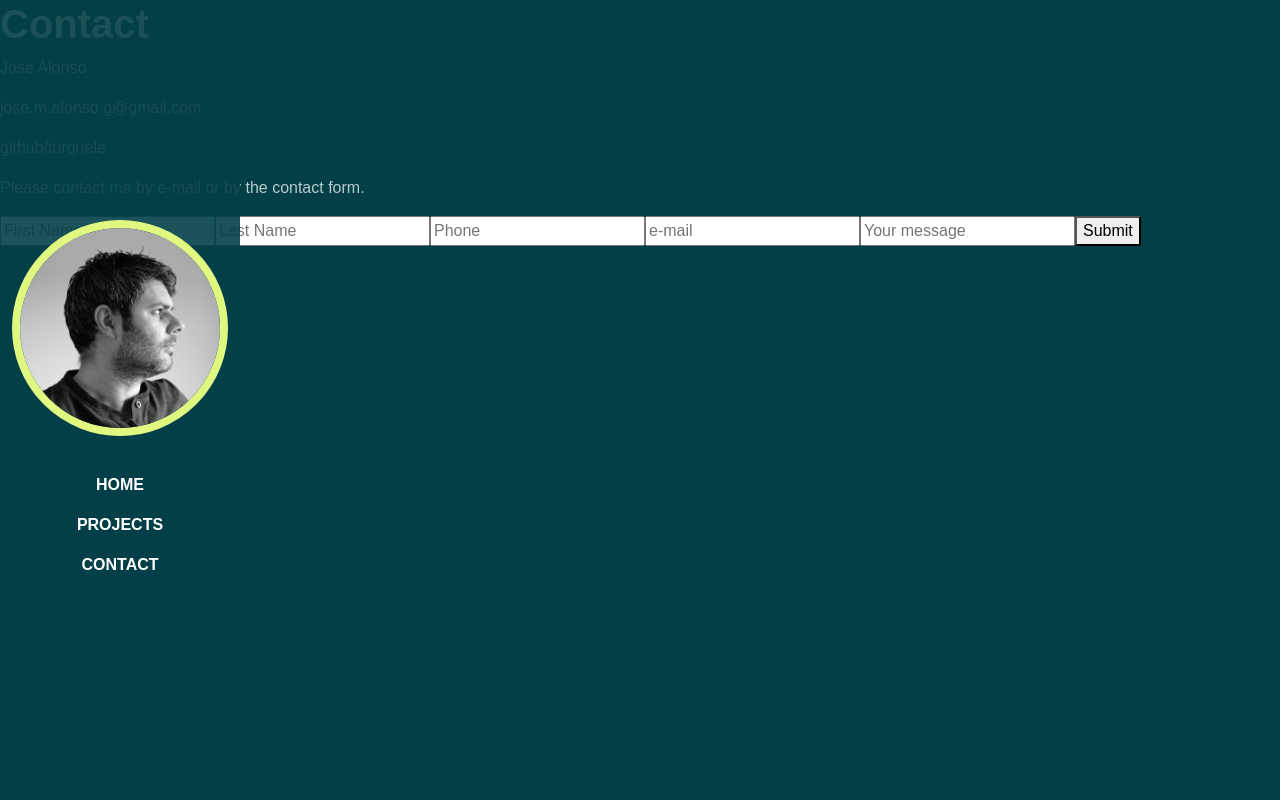
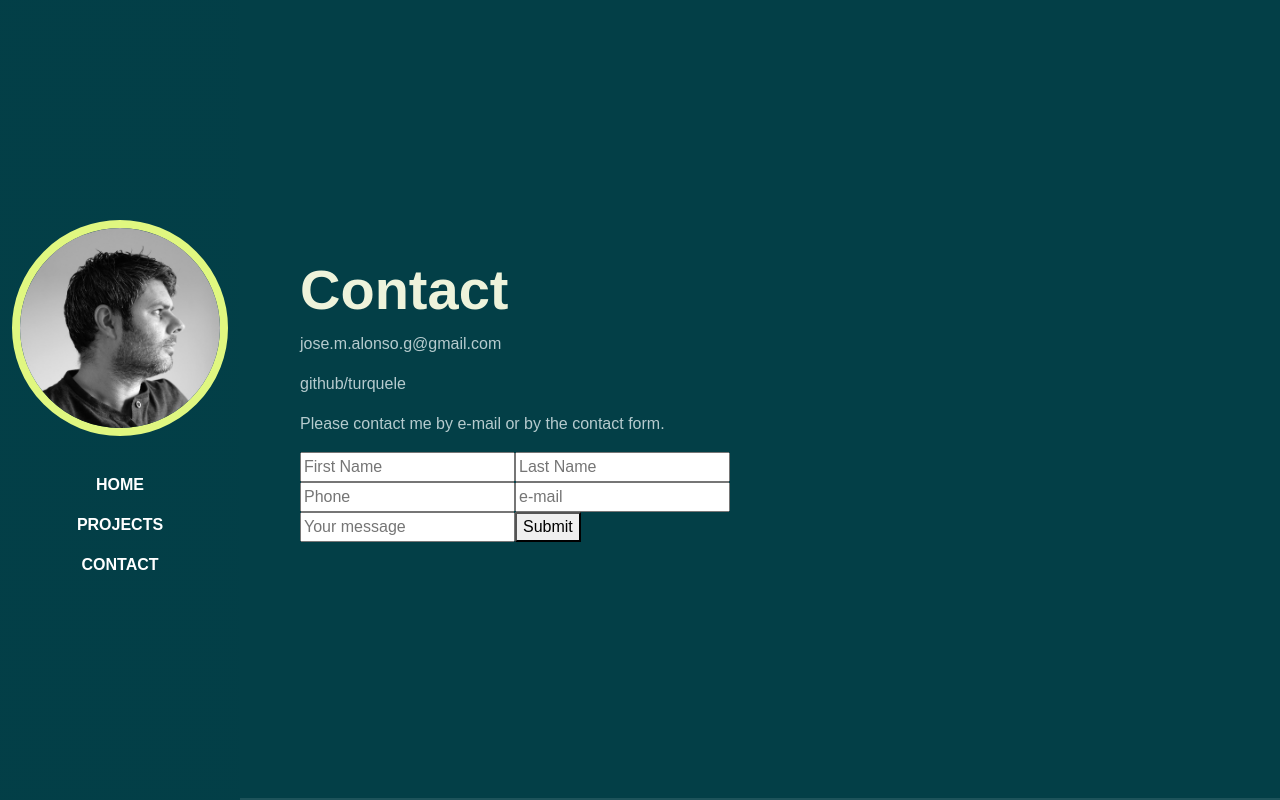
Before and after one commit to turquele/react-portfolio, a React (Create React App) app: page /contact in a window 1280 px wide. Built offline with nearby package versions, Linux system fonts and the light colour scheme; a web font is replaced by a local one.

Commit message:
contact and project pages rendered but not finished

```diff
--- a/src/pages/Contact.js
+++ b/src/pages/Contact.js
@@ -39,9 +39,13 @@ class Contact extends Component {
   render() {
     // Notice how each input has a `value`, `name`, and `onChange` prop
     return (
-      <div>
-        <h1>Contact</h1>
-        <p>Jose Alonso</p>
+      <div id="content-wrapper">
+        <section className="full-height px-lg-5">
+      <div className="container">
+        <div className="row">
+          <div className="col-lg-8">
+            <h1 className="display-4 fw-bold">Contact</h1>
+
         <p><a href="mailto:jose.m.alonso.g@gmail.com" target="_blank">jose.m.alonso.g@gmail.com</a></p>
         <p><a href="www.github.com/tutquele">github/turquele</a></p>
         <p>Please contact me by e-mail or by the contact form.</p>
@@ -83,6 +87,10 @@ class Contact extends Component {
           />
           <button onClick={this.handleFormSubmit}>Submit</button>
         </form>
+        </div>
+        </div>
+      </div>
+    </section>
       </div>
     );
   }
--- a/src/pages/ProjectGallery.js
+++ b/src/pages/ProjectGallery.js
@@ -2,7 +2,20 @@ import React from "react";
 import "./style.css";
 
 function ProjectGallery() {
-  return <p>This is the Project Gallery</p>;
+  return (
+    <div id="content-wrapper">
+    <section className="full-height px-lg-5">
+      <div className="container">
+        <div className="row">
+          <div className="col-lg-8">
+            <h1 className="display-4 fw-bold">Projects</h1>
+            <p className="lead mt-2 mb-4">Here my projects</p>
+          </div>
+        </div>
+      </div>
+    </section>
+  </div>
+  );
 }
 
 export default ProjectGallery;
```
